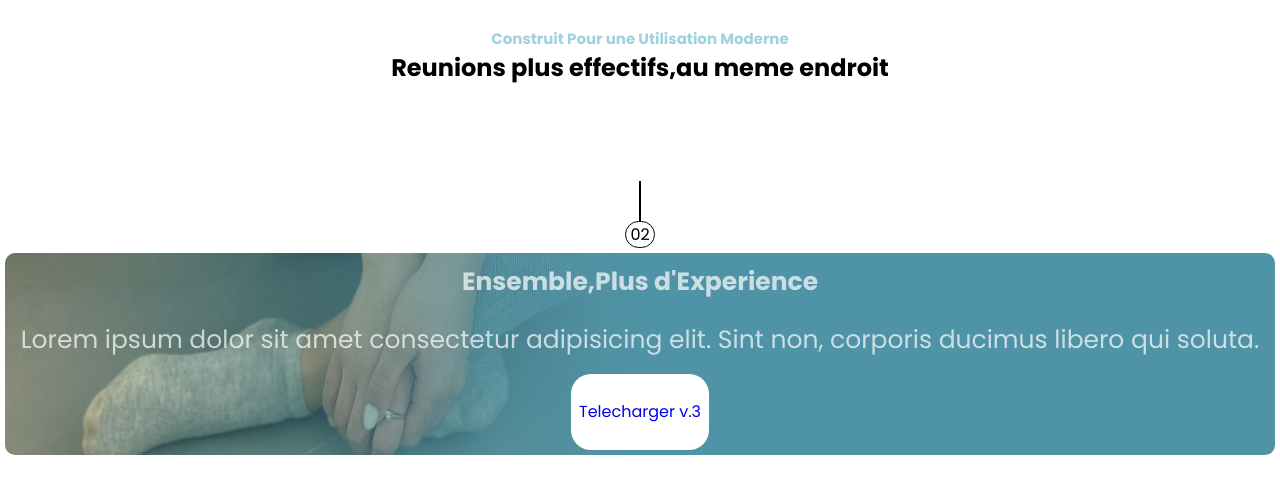
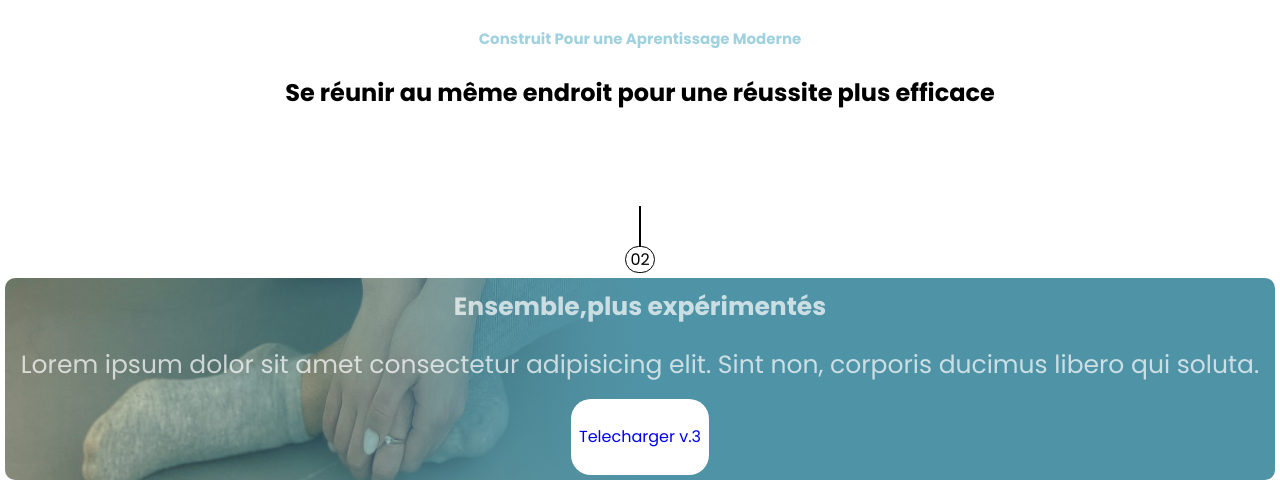
Before and after one commit to tgbardakin/ResponsiveWebDesign, a plain HTML site: page index.html in a window 1280 px wide. Shown: the part 1642-2127 px from the top of the page. Before the commit the page ends 2102 px from the top, so only its background shows below. Drawn offline with Linux system fonts and the light colour scheme.

```diff
--- a/index.html
+++ b/index.html
@@ -91,8 +91,8 @@
         </div>
 
         <div class="info-dsc">
-            <h3>Construit Pour une Utilisation Moderne</h3>
-            <h2>Reunions plus effectifs,au meme endroit</h2>
+            <h3>Construit Pour une Aprentissage Moderne</h3> <br>
+            <h2>Se réunir au même endroit pour une réussite plus efficace</h2>
             <p>Lorem ipsum dolor sit amet consectetur adipisicing elit. Aspernatur eum voluptas, iste nemo obcaecati aliquid itaque.</p>
         </div>
 
@@ -106,7 +106,7 @@
     </div>
      <!--FİNAL-->
     <footer>
-     <h1> Ensemble,Plus d'Experience</h1>
+     <h1> Ensemble,plus expérimentés</h1>
      <p>Lorem ipsum dolor sit amet consectetur adipisicing elit. Sint non, corporis ducimus libero qui soluta.</p>
      <a href="#" class="bttn-2">Telecharger v.3</a>
 
--- a/style.css
+++ b/style.css
@@ -175,8 +175,8 @@
     margin: 0px 10px;
     justify-content: center;
     align-items: center;
-    max-height: 200px
-    ;
+    max-height: 200px;
+    text-align: center;
 }
 .info-dsc h3{
     font-size: 15px;
```
Also changed, not shown: 2 other files.
